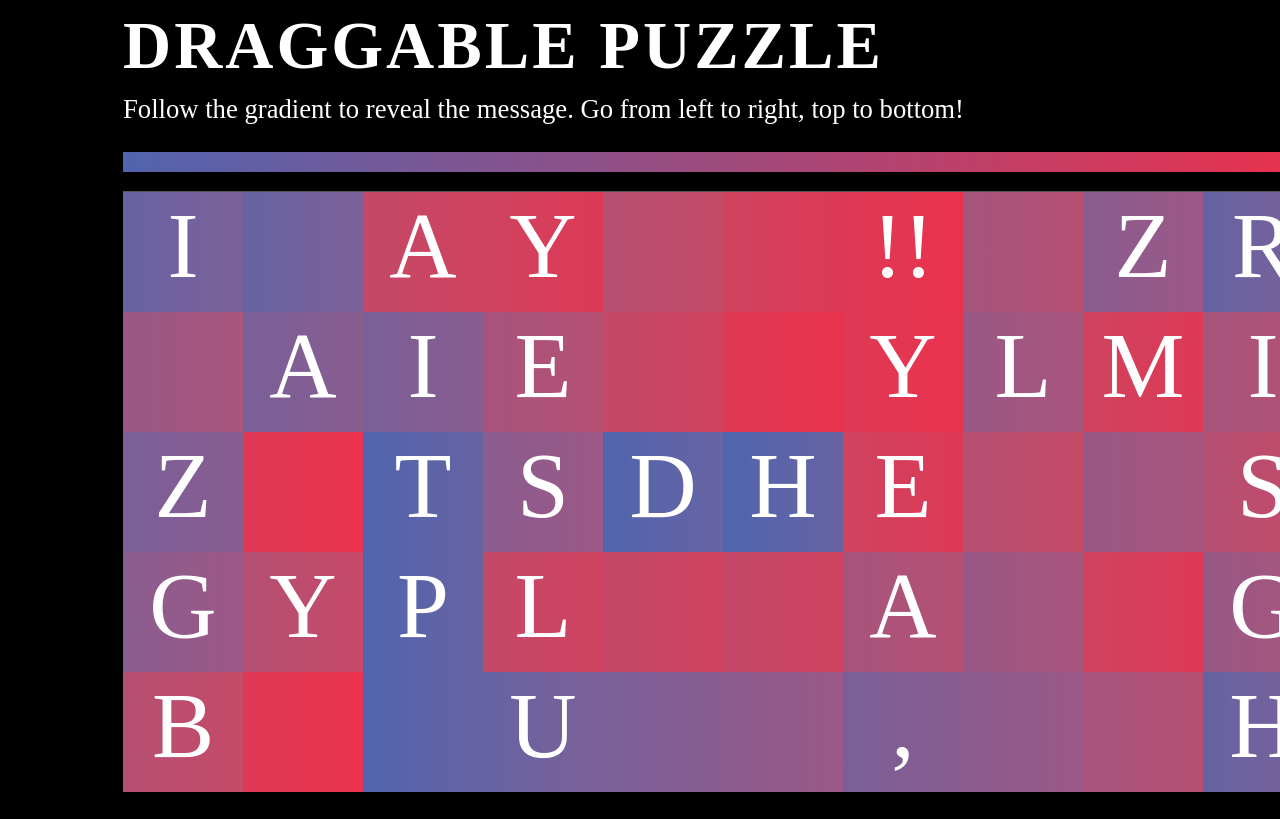
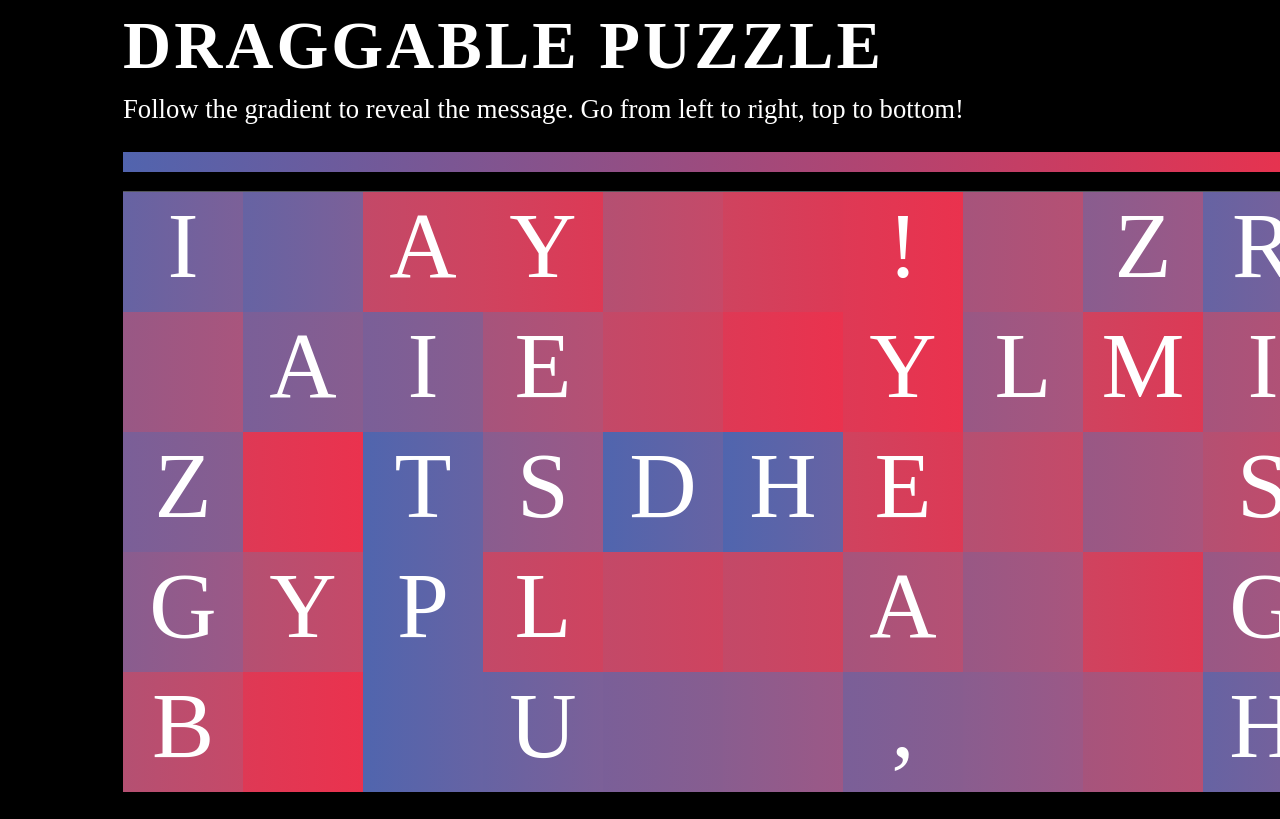
Before and after one commit to mollyph25/interactive-med, a plain HTML site: page snake/trial.html in a window 1280 px wide. Shown: the top 819 px of the page. Drawn offline with nearby package versions, Linux system fonts and the light colour scheme.

Commit message:
OCT 30 5

```diff
--- a/snake/trial.html
+++ b/snake/trial.html
@@ -59,7 +59,7 @@
 	<li class="square"  id="box47">Y</li>
 	<li class="square"  id="box48">A</li>
 	<li class="square"  id="box49">Y</li>
-	<li class="square"  id="box50">!!</li>
+	<li class="square"  id="box50">!</li>
 </ul>
 
 <div class="container2">
```
